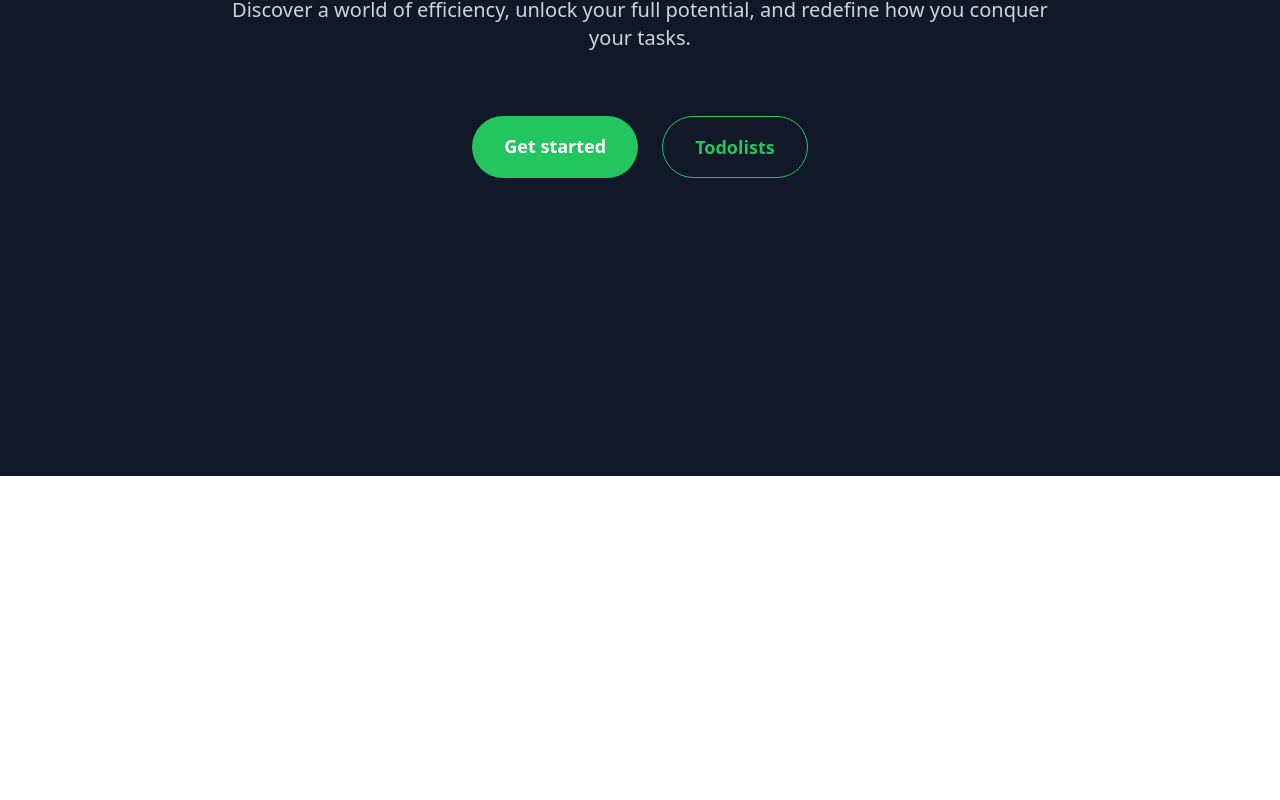
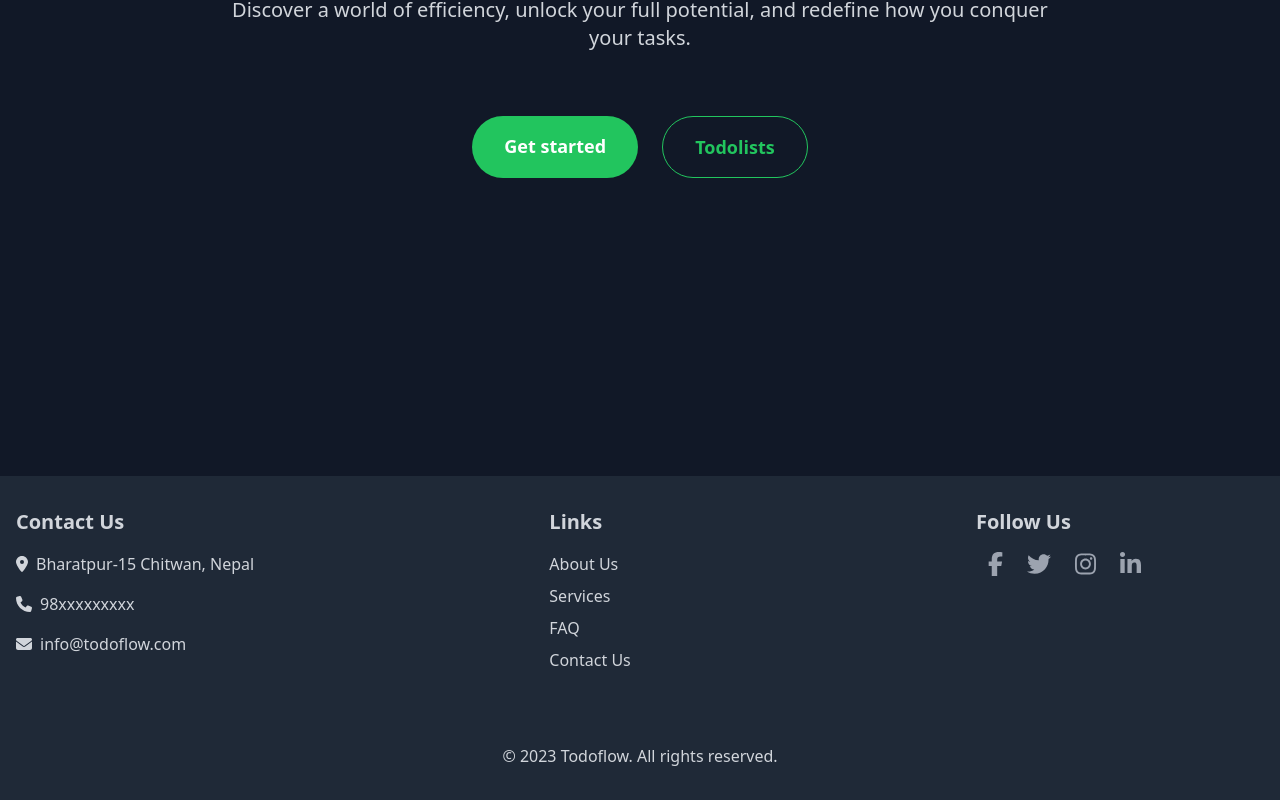
Before and after one commit to rudalkunwar/todolist, a React (Create React App) app in the folder client/: page / in a window 1280 px wide. Shown: the part 396-1196 px from the top of the page. Before the commit the page ends 872 px from the top, so only its background shows below. Built offline with nearby package versions, Linux system fonts and the light colour scheme.

Commit message:
footer added

```diff
--- a/client/src/App.js
+++ b/client/src/App.js
@@ -1,4 +1,4 @@
-import React, { useEffect, useState } from "react";
+import React, { useEffect } from "react";
 import { BrowserRouter as Router, Routes, Route } from "react-router-dom";
 import Register from "./components/auth/Register";
 import Login from "./components/auth/Login";
@@ -6,17 +6,18 @@ import Home from "./components/homepage/Home";
 import { useSelector, useDispatch } from "react-redux";
 import { isAuth } from "./authSlice";
 import Todolist from "./components/todotask/Todolist";
+import Page404 from "./components/404page/Page404";
+
 function App() {
   const isAuthenticated = useSelector((state) => state.auth.value);
   const dispatch = useDispatch();
-  const [userToken, setToken] = useState("");
+
   useEffect(() => {
     const token = localStorage.getItem("acessToken");
     if (token) {
-      setToken(token);
       dispatch(isAuth());
     }
-  }, []);
+  }, [dispatch]); // Added dispatch to the dependency array
 
   return (
     <Router>
@@ -26,10 +27,11 @@ function App() {
           <Route path="/register" element={<Register />} />
           <Route path="/login" element={<Login />} />
           <Route
-            path="/todolits"
+            path="/todolist"
             element={isAuthenticated ? <Todolist /> : <Login />}
           />
           <Route path="/" element={<Home />} />
+          <Route path="*" element={<Page404 />} />
         </Routes>
       </div>
     </Router>
--- /dev/null
+++ b/client/src/components/404page/Page404.js
@@ -0,0 +1,20 @@
+import React from 'react';
+import { FontAwesomeIcon } from '@fortawesome/react-fontawesome';
+import { faExclamationTriangle } from '@fortawesome/free-solid-svg-icons';
+import Navbar from '../homepage/Navbar';
+
+function Page404() {
+  return (
+    <>
+    <Navbar/>
+    <div className='h-[39.45rem] flex justify-center items-center bg-gray-900'>
+      <div className='flex flex-col'>
+        <FontAwesomeIcon icon={faExclamationTriangle} className='text-yellow-500 text-[100px]'/>
+        <p className='text-white' >Page not Found!</p>
+      </div>
+    </div>
+    </>
+  );
+}
+
+export default Page404;
--- a/client/src/components/auth/Login.js
+++ b/client/src/components/auth/Login.js
@@ -35,7 +35,7 @@ export default function Login() {
             dispatch(isAuth());
             const token = data.acessToken;
             localStorage.setItem("acessToken", token);
-            navigate("/dashboard");
+            navigate("/todolist");
           }
           if (data.email) {
             errorMessage(data.email);
--- a/client/src/components/auth/Register.js
+++ b/client/src/components/auth/Register.js
@@ -53,7 +53,7 @@ export default function Register() {
             dispatch(isAuth());
             const token = data.acessToken;
             localStorage.setItem("acessToken", token);
-            navigate("/dashboard");
+            navigate("/todolist");
           }
           if (data.email) {
             errorMessage(data.email);
--- /dev/null
+++ b/client/src/components/homepage/Footer.js
@@ -0,0 +1,85 @@
+import React from "react";
+import { Link } from "react-router-dom";
+import { FontAwesomeIcon } from "@fortawesome/react-fontawesome";
+import {
+  faMapMarkerAlt,
+  faPhone,
+  faEnvelope,
+} from "@fortawesome/free-solid-svg-icons";
+import {
+  faFacebookF,
+  faTwitter,
+  faInstagram,
+  faLinkedinIn,
+} from "@fortawesome/free-brands-svg-icons";
+
+const Footer = () => {
+  return (
+    <footer className="bg-gray-800 text-gray-300 py-8">
+      <div className="container mx-auto flex flex-wrap justify-between">
+        <div className="w-full md:w-1/2 lg:w-1/3 px-4 mb-8">
+          <h3 className="font-bold text-xl mb-4">Contact Us</h3>
+          <p className="mb-4">
+            <FontAwesomeIcon icon={faMapMarkerAlt} className="mr-2" />
+            Bharatpur-15 Chitwan, Nepal
+          </p>
+          <p className="mb-4">
+            <FontAwesomeIcon icon={faPhone} className="mr-2" />
+            98xxxxxxxxx
+          </p>
+          <p className="mb-4">
+            <FontAwesomeIcon icon={faEnvelope} className="mr-2" />
+            info@todoflow.com
+          </p>
+        </div>
+        <div className="w-full md:w-1/2 lg:w-1/4 px-4 mb-8">
+          <h3 className="font-bold text-xl mb-4">Links</h3>
+          <ul className="list-reset leading-normal">
+            <li className="hover:text-blue-600 mb-2">
+              <Link to="#about">About Us</Link>
+            </li>
+            <li className="hover:text-blue-600 mb-2">
+              <Link to="#services">Services</Link>
+            </li>
+            <li className="hover:text-blue-600 mb-2">
+              <Link to="#">FAQ</Link>
+            </li>
+            <li className="hover:text-blue-600 mb-2">
+              <Link to="#contact">Contact Us</Link>
+            </li>
+          </ul>
+        </div>
+        <div className="w-full md:w-1/2 lg:w-1/4 px-4 mb-8">
+          <h3 className="font-bold text-xl mb-4">Follow Us</h3>
+          <ul className="list-reset flex justify-start">
+            <li>
+              <a href="https://www.facebook.com/" className="text-gray-400 hover:text-blue-600 px-3">
+                <FontAwesomeIcon icon={faFacebookF} className="text-2xl" />
+              </a>
+            </li>
+            <li>
+              <a href="https://www.twitter.com/" className="text-gray-400 hover:text-blue-600 px-3">
+                <FontAwesomeIcon icon={faTwitter} className="text-2xl" />
+              </a>
+            </li>
+            <li>
+              <a href="https://www.instagram.com/" className="text-gray-400 hover:text-blue-600 px-3">
+                <FontAwesomeIcon icon={faInstagram} className="text-2xl" />
+              </a>
+            </li>
+            <li>
+              <a href="https://www.linkedin.com/" className="text-gray-400 hover:text-blue-600 px-3">
+                <FontAwesomeIcon icon={faLinkedinIn} className="text-2xl" />
+              </a>
+            </li>
+          </ul>
+        </div>
+      </div>
+      <div className="container mx-auto mt-8">
+        <p className="text-center text-gray-300">&copy; 2023 Todoflow. All rights reserved.</p>
+      </div>
+    </footer>
+  );
+};
+
+export default Footer;
--- a/client/src/components/homepage/Home.js
+++ b/client/src/components/homepage/Home.js
@@ -1,6 +1,7 @@
 import React from "react";
 import { Link } from "react-router-dom";
 import Navbar from "./Navbar";
+import Footer from "./Footer";
 
 export default function Home() {
   return (
@@ -25,17 +26,16 @@ export default function Home() {
                 Get started
               </Link>
               <Link
-                to="/todolits"
+                to="/todolist"
                 className="relative inline-block px-8 py-4 border border-green-500 text-green-500 rounded-full font-semibold text-lg hover:bg-green-500 hover:text-white transition duration-300"
               >
                Todolists
               </Link>
             </div>
-            {/* Add other sections or components as needed */}
           </div>
         </div>
-        {/* Footer - Add your footer component here */}
       </div>
+      <Footer/>
     </>
   );
 }
```
